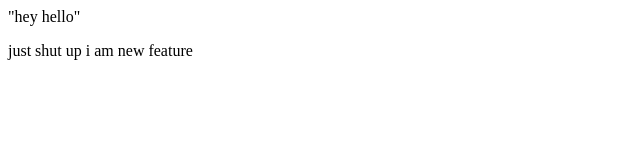
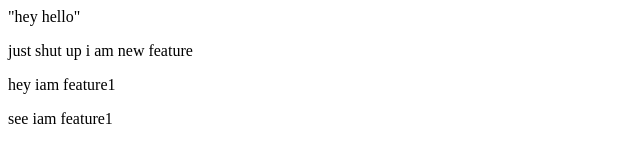
Before and after one commit to sudaisu/word.github.io, a plain HTML site: page index.html in a window 1280 px wide. Shown: the whole page, without its empty margins (0-640 px from the left). Drawn offline with Linux system fonts and the light colour scheme.

Commit message:
comparing

```diff
--- a/index.html
+++ b/index.html
@@ -1 +1,3 @@
 "hey hello"<p>just shut up i am new feature</p>
+<p>hey iam feature1</p>
+<p>see iam feature1</p>
```
